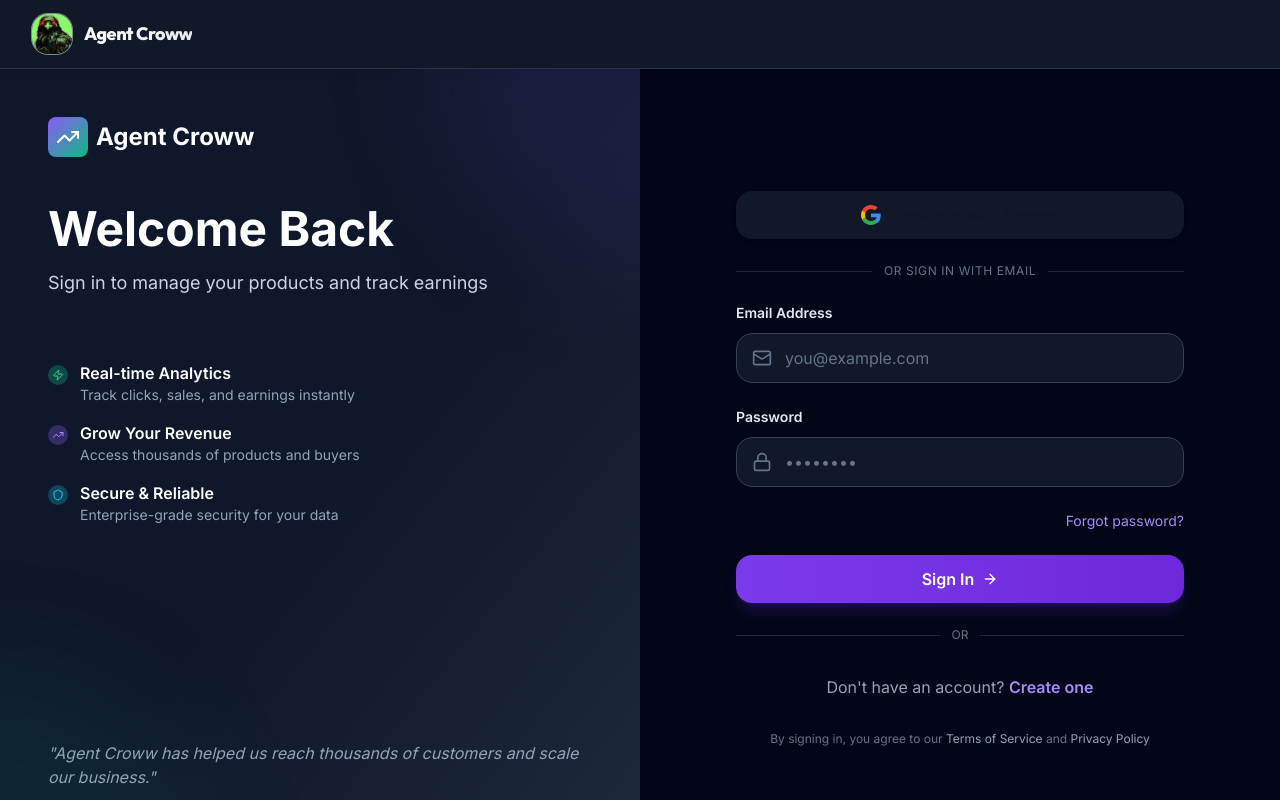
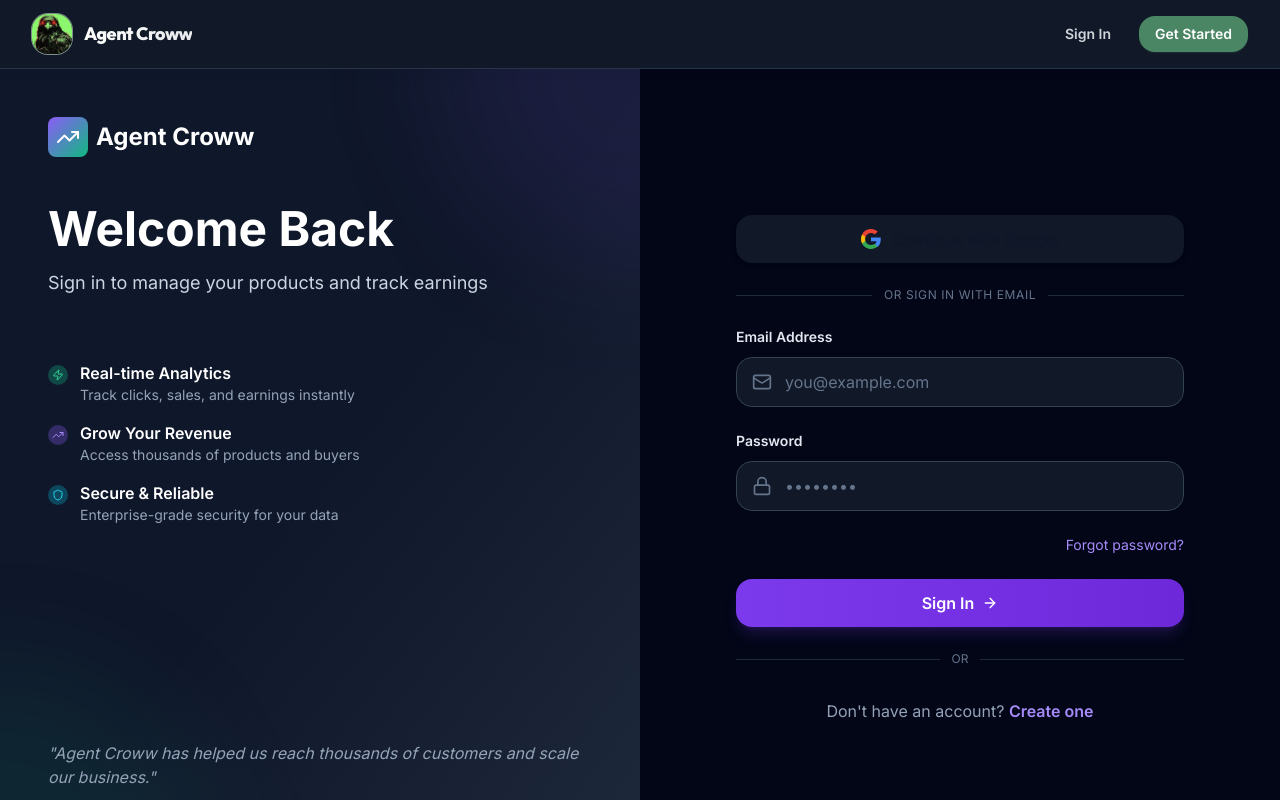
Before and after one commit to AryanRajSaxena/Vendor-connect, a Next.js app: page /auth/login in a window 1280 px wide. Shown: the top 800 px of the page. Built offline with nearby package versions, Linux system fonts and the light colour scheme; no server answers.

Commit message:
google sign up implemented along with TnC

```diff
--- a/src/app/auth/login/page.tsx
+++ b/src/app/auth/login/page.tsx
@@ -304,18 +304,6 @@ export default function LoginPage() {
               </p>
             </div>
           </form>
-
-          {/* Footer Text */}
-          <p className="text-xs text-slate-500 text-center mt-8">
-            By signing in, you agree to our{' '}
-            <Link href="#" className="text-slate-400 hover:text-slate-300 transition-colors">
-              Terms of Service
-            </Link>{' '}
-            and{' '}
-            <Link href="#" className="text-slate-400 hover:text-slate-300 transition-colors">
-              Privacy Policy
-            </Link>
-          </p>
         </div>
       </div>
     </div>
--- a/src/app/auth/signup/page.tsx
+++ b/src/app/auth/signup/page.tsx
@@ -468,11 +468,21 @@ function SignupContent() {
           {/* Footer Text */}
           <p className="text-xs text-slate-500 text-center mt-8">
             By creating an account, you agree to our{' '}
-            <Link href="#" className="text-slate-400 hover:text-slate-300 transition-colors">
+            <Link
+              href="/terms"
+              target="_blank"
+              rel="noopener noreferrer"
+              className="text-slate-400 hover:text-slate-300 underline transition-colors"
+            >
               Terms of Service
             </Link>{' '}
             and{' '}
-            <Link href="#" className="text-slate-400 hover:text-slate-300 transition-colors">
+            <Link
+              href="/privacy"
+              target="_blank"
+              rel="noopener noreferrer"
+              className="text-slate-400 hover:text-slate-300 underline transition-colors"
+            >
               Privacy Policy
             </Link>
           </p>
--- a/src/app/page.tsx
+++ b/src/app/page.tsx
@@ -11,8 +11,6 @@ export default function HomePage() {
   const router = useRouter();
   const { user, isLoading } = useAuth();
   const [selectedRole, setSelectedRole] = useState<UserRole>('vendor');
-  const vendorGoogleFormUrl = 'https://docs.google.com/forms/d/e/1FAIpQLSe3O2kev5R9Dc_3wpaCl-hztNa3Map144tJ1LzsMMExV1HD-g/viewform?usp=sharing&ouid=103901138410908298709';
-  const sellerGoogleFormUrl = 'https://docs.google.com/forms/d/e/1FAIpQLSc6lk7Ub8YHbWuii508_ENinZNroZyqyuQbbslstRdCaCCScg/viewform?usp=sharing&ouid=103901138410908298709';
 
   // Load saved role from localStorage on mount
   useEffect(() => {
@@ -141,15 +139,13 @@ export default function HomePage() {
 
               {/* CTA Buttons */}
               <div className="flex flex-col sm:flex-row justify-center gap-3">
-                <a
-                  href={vendorGoogleFormUrl}
-                  target="_blank"
-                  rel="noopener noreferrer"
+                <Link
+                  href="/auth/signup?role=vendor"
                   className="inline-flex items-center justify-center gap-2 bg-emerald-600 hover:bg-emerald-700 text-white px-8 py-3 rounded-xl font-semibold transition-colors shadow-lg shadow-emerald-600/20"
                 >
                   <Store className="w-5 h-5" />
                   {vendorData.hero.cta}
-                </a>
+                </Link>
                 <Link href="/seller/marketplace?guestRole=vendor" className="inline-flex items-center justify-center gap-2 border border-emerald-500/50 text-emerald-200 hover:bg-emerald-500/10 px-8 py-3 rounded-xl font-semibold transition-colors">
                   Browse Products
                 </Link>
@@ -194,14 +190,13 @@ export default function HomePage() {
 
               {/* CTA Buttons */}
               <div className="flex flex-col sm:flex-row justify-center gap-3">
-                <a
-                  href={sellerGoogleFormUrl}
-                  target="_blank"
-                  rel="noopener noreferrer"
+                <Link
+                  href="/auth/signup?role=seller"
                   className="inline-flex items-center justify-center gap-2 bg-violet-600 hover:bg-violet-700 text-white px-8 py-3 rounded-xl font-semibold transition-colors shadow-lg shadow-violet-600/20"
                 >
+                  <TrendingUp className="w-5 h-5" />
                   {sellerData.hero.cta}
-                </a>
+                </Link>
                 <Link href="/seller/marketplace?guestRole=seller" className="inline-flex items-center justify-center gap-2 border border-violet-500/50 text-violet-200 hover:bg-violet-500/10 px-8 py-3 rounded-xl font-semibold transition-colors">
                   Browse Products
                 </Link>
@@ -394,15 +389,19 @@ export default function HomePage() {
                   Join thousand of successful vendors and scale your sales
                 </p>
                 <div className="flex flex-col sm:flex-row gap-4 justify-center">
-                  <a
-                    href={vendorGoogleFormUrl}
-                    target="_blank"
-                    rel="noopener noreferrer"
+                  <Link
+                    href="/auth/signup?role=vendor"
                     className="inline-flex items-center justify-center gap-2 bg-emerald-600 hover:bg-emerald-700 text-white px-8 py-3 rounded-xl font-semibold transition-colors shadow-lg shadow-emerald-600/20"
                   >
                     <Store className="w-5 h-5" />
                     Join as Vendor
-                  </a>
+                  </Link>
+                  <Link
+                    href="/auth/login"
+                    className="inline-flex items-center justify-center gap-2 border border-slate-700 hover:border-slate-600 text-slate-300 hover:text-white px-8 py-3 rounded-xl font-semibold transition-colors"
+                  >
+                    Sign In
+                  </Link>
                 </div>
               </>
             )}
@@ -413,16 +412,20 @@ export default function HomePage() {
                 <p className="text-lg md:text-xl text-slate-300 mb-10">
                   Join tens of thousands of sellers and build your passive income
                 </p>
-                <div className="flex justify-center">
-                  <a
-                    href={sellerGoogleFormUrl}
-                    target="_blank"
-                    rel="noopener noreferrer"
+                <div className="flex flex-col sm:flex-row gap-4 justify-center">
+                  <Link
+                    href="/auth/signup?role=seller"
                     className="inline-flex items-center justify-center gap-2 bg-violet-600 hover:bg-violet-700 text-white px-8 py-3 rounded-xl font-semibold transition-colors shadow-lg shadow-violet-600/20"
                   >
                     <TrendingUp className="w-5 h-5" />
                     Join As Seller
-                  </a>
+                  </Link>
+                  <Link
+                    href="/auth/login"
+                    className="inline-flex items-center justify-center gap-2 border border-slate-700 hover:border-slate-600 text-slate-300 hover:text-white px-8 py-3 rounded-xl font-semibold transition-colors"
+                  >
+                    Sign In
+                  </Link>
                 </div>
               </>
             )}
--- a/src/components/shared/Header.tsx
+++ b/src/components/shared/Header.tsx
@@ -171,7 +171,7 @@ export default function Header() {
         )}
 
         {/* Desktop Navigation */}
-        {isAuthenticated && (
+        {isAuthenticated ? (
           <div className="hidden md:flex items-center gap-4">
             <Link
               href={getRoleBasedDashboardLink()}
@@ -237,10 +237,42 @@ export default function Header() {
               )}
             </div>
           </div>
+        ) : (
+          <div className="hidden md:flex items-center gap-3">
+            <Link
+              href="/auth/login"
+              className="px-4 py-2 text-sm font-semibold text-gray-700 hover:text-primary-600 transition-colors"
+            >
+              Sign In
+            </Link>
+            <Link
+              href={`/auth/signup?role=${landingRole}`}
+              className="px-4 py-2 text-sm font-semibold text-white bg-primary-600 hover:bg-primary-700 rounded-xl transition-all shadow-sm shadow-primary-600/20"
+            >
+              Get Started
+            </Link>
+          </div>
         )}
 
-        {/* Mobile Menu Button */}
-        <div className="md:hidden flex items-center gap-1.5">
+        {/* Mobile Navigation */}
+        <div className="md:hidden flex items-center gap-2">
+          {!isAuthenticated && (
+            <>
+              <Link
+                href="/auth/login"
+                className="px-3 py-1.5 text-xs font-semibold text-gray-700 hover:text-primary-600 transition-colors"
+              >
+                Sign In
+              </Link>
+              <Link
+                href={`/auth/signup?role=${landingRole}`}
+                className="px-3 py-1.5 text-xs font-semibold text-white bg-primary-600 hover:bg-primary-700 rounded-lg transition-colors"
+              >
+                Get Started
+              </Link>
+            </>
+          )}
+
           {isAuthenticated && user?.role === 'customer' && (
             <Link
               href="/cart"
@@ -263,7 +295,6 @@ export default function Header() {
               <User className="w-5 h-5" />
             </Link>
           )}
-
         </div>
       </nav>
 
```
Also changed, not shown: 1 other file (tests, documents, lock files or other folders). Lines whose indentation alone changed are shown as unchanged.
